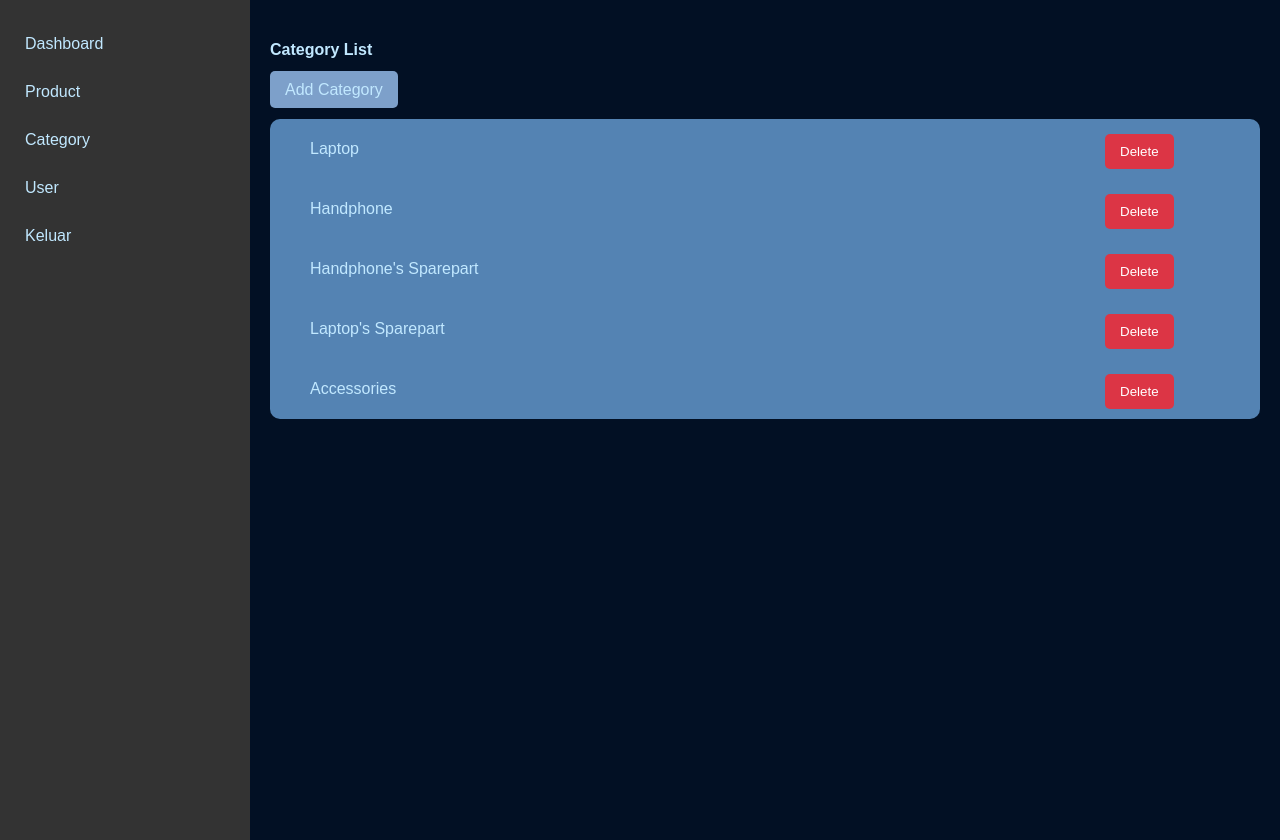
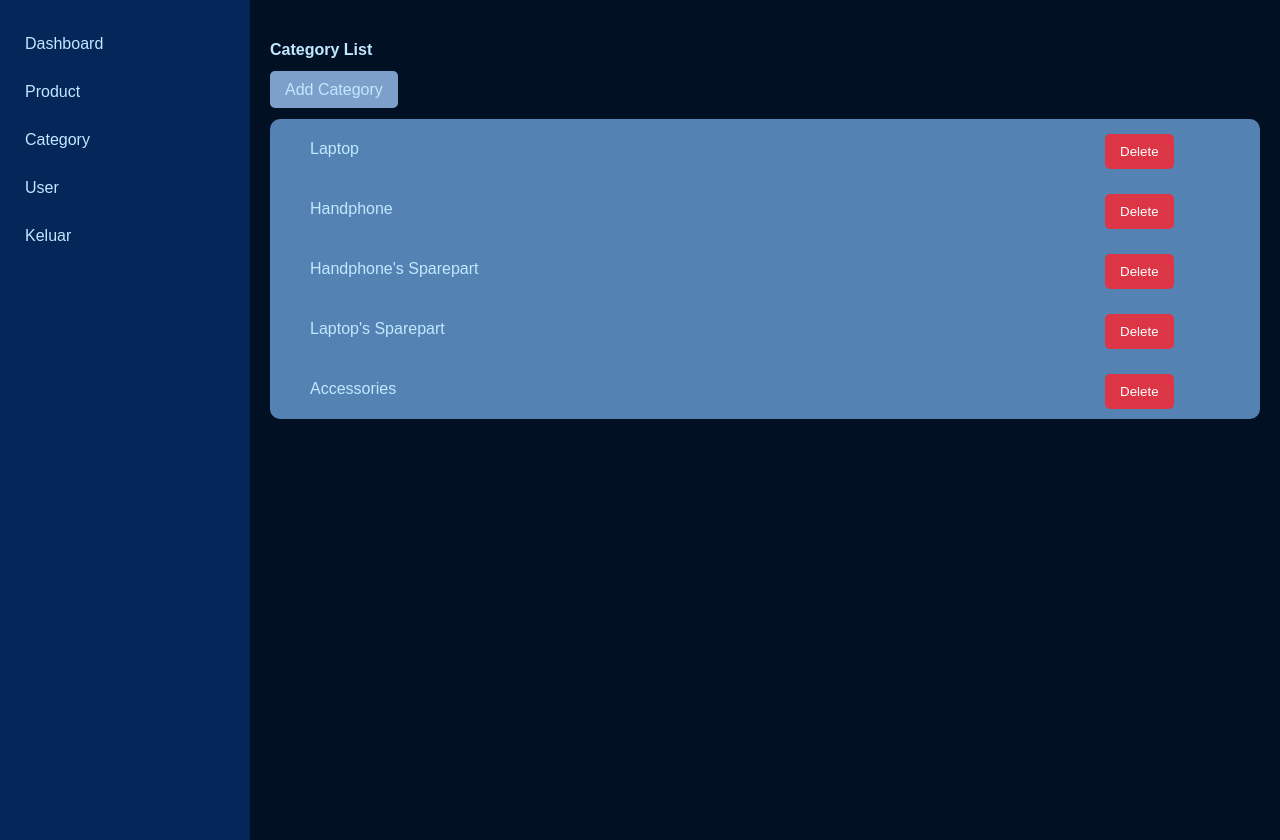
Before and after one commit to Yuzusca/desainweb_mi23_2357401007, a plain HTML site: page category.html in a window 1280 px wide. Drawn offline with Linux system fonts and the light colour scheme.

Commit message:
category.html

```diff
--- a/category.html
+++ b/category.html
@@ -24,7 +24,7 @@
 
         .sidebar {
             width: 250px;
-            background-color: #333;
+            background-color: #052659;
             color: white;
             min-height: 100vh;
             padding: 20px 0;
```
